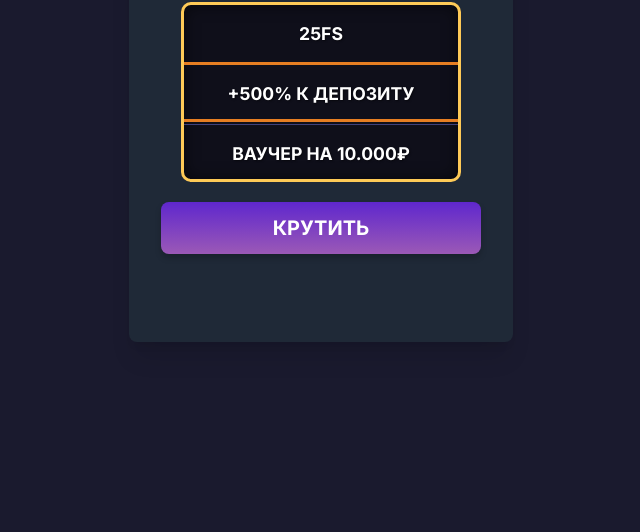
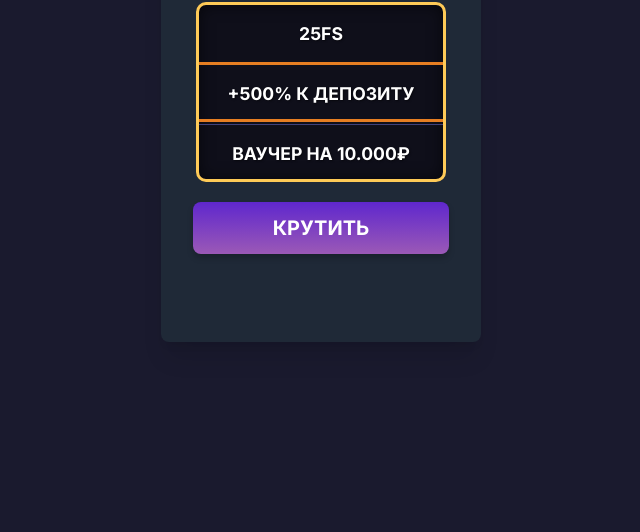
Before and after one commit to f3d0siy/f3d0siy.github.io, a plain HTML site: page index.html in a window 1280 px wide. Shown: the part 268-800 px from the top of the page, without its empty margins (319-959 px from the left). Drawn offline with nearby package versions, Linux system fonts and the light colour scheme.

Commit message:
Update index.html

```diff
--- a/index.html
+++ b/index.html
@@ -18,18 +18,18 @@
         }
         /* Контейнер для всего блока */
         .main-container {
-             /* max-w-sm теперь делает блок немного шире */
+             /* max-w-xs делает блок уже */
         }
         .reel-container-wrapper {
             position: relative;
-            width: 280px;
+            width: 250px; /* Уменьшена ширина барабана */
             height: 180px;
             background-color: #0f0f1a;
             border: 3px solid #feca57;
             border-radius: 10px;
             overflow: hidden;
-            margin-left: auto; /* Центрирование самого барабана */
-            margin-right: auto; /* Центрирование самого барабана */
+            margin-left: auto;
+            margin-right: auto;
             margin-bottom: 20px;
             box-shadow: inset 0 0 15px rgba(0,0,0,0.6);
         }
@@ -45,16 +45,16 @@
             z-index: 5;
             pointer-events: none;
         }
-        /* Новая стрелка слева */
+        /* Стрелка слева */
         .left-arrow-pointer {
             position: absolute;
-            top: 50%; /* Вертикальное выравнивание по центру */
-            left: -25px; /* Позиция слева от контейнера барабана */
+            top: 50%;
+            left: -20px; /* Скорректирована позиция */
             transform: translateY(-50%);
-            font-size: 24px; /* Размер стрелки */
-            color: #e67e22; /* Цвет как у линий */
-            z-index: 6; /* Поверх других элементов */
-            pointer-events: none; /* Не мешать кликам */
+            font-size: 24px;
+            color: #e67e22;
+            z-index: 6;
+            pointer-events: none;
         }
         .reel {
             transition: transform 5s cubic-bezier(0.25, 1, 0.5, 1);
@@ -114,7 +114,7 @@
     <link href="https://fonts.googleapis.com/css2?family=Inter:wght@400;700&display=swap" rel="stylesheet">
 </head>
 <body>
-    <div class="main-container bg-gray-800 p-8 rounded-lg shadow-xl text-center max-w-sm w-full">
+    <div class="main-container bg-gray-800 p-8 rounded-lg shadow-xl text-center max-w-xs w-full">
         <h1 class="text-2xl font-bold text-yellow-400 mb-4">Мега-бонуска</h1>
 
         <div class="reel-container-wrapper">
```
